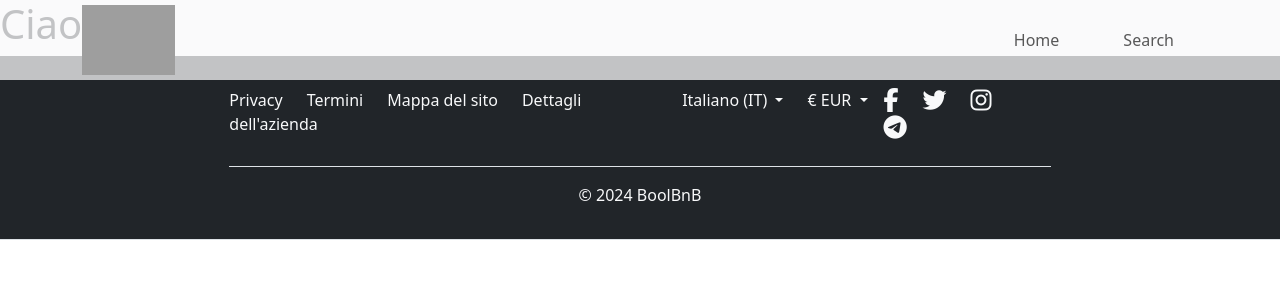
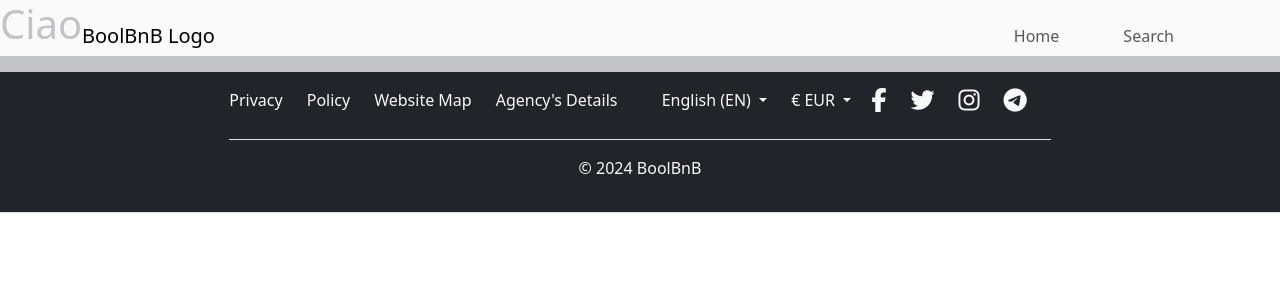
Before and after one commit to agnesvarga1/boolbnb-frontend, a Vue app: page /Advanced in a window 1280 px wide. Shown: the top 300 px of the page. Built offline with nearby package versions, Linux system fonts and the light colour scheme; grey boxes are pictures that could not be loaded.

Commit message:
fix: translted in english

```diff
--- a/index.html
+++ b/index.html
@@ -2,9 +2,9 @@
 <html lang="en">
   <head>
     <meta charset="UTF-8" />
-    <link rel="icon" type="image/svg+xml" href="/vite.svg" />
+
     <meta name="viewport" content="width=device-width, initial-scale=1.0" />
-    <title>DC Comics</title>
+    <title>BoolBnB</title>
   </head>
   <body>
     <div id="app"></div>
--- a/src/components/AppFooter.vue
+++ b/src/components/AppFooter.vue
@@ -1,61 +1,80 @@
 <script>
 export default {
-    name: 'AppFooter',
-    components: {
-
+  name: "AppFooter",
+  components: {},
+  data() {
+    return {};
   },
-    data(){
-        return{
-
-        }
-        },
-        methods: {
-
-        },
-        mounted() {
-
-        }
-}
+  methods: {},
+  mounted() {},
+};
 </script>
 
 <template>
-
   <footer class="text-center text-lg-start text-light bg-dark">
-
     <section class="d-flex flex-column align-items-center p-4 border-bottom">
-
-        <div class="d-flex justify-content-between col-8 gap-3 my-2 pb-4 border-bottom">
+      <div
+        class="d-flex justify-content-between col-8 gap-3 my-2 pb-4 border-bottom"
+      >
         <!-- Links -->
         <div>
           <a href="#" class="text-light me-4 text-decoration-none">Privacy</a>
-                <a href="#" class="text-light me-4 text-decoration-none">Termini</a>
-                <a href="#" class="text-light me-4 text-decoration-none">Mappa del sito</a>
-                <a href="#" class="text-light me-4 text-decoration-none">Dettagli dell'azienda</a>
+          <a href="#" class="text-light me-4 text-decoration-none">Policy</a>
+          <a href="#" class="text-light me-4 text-decoration-none"
+            >Website Map</a
+          >
+          <a href="#" class="text-light me-4 text-decoration-none"
+            >Agency's Details</a
+          >
         </div>
 
         <!-- Language and currency selectors -->
         <div class="d-flex justify-content-center">
           <!-- Language selector -->
           <div class="dropdown me-4 text-decoration-none">
-                    <a class="text-light dropdown-toggle text-decoration-none" href="#" role="button"
-                        id="dropdownLanguageLink" data-bs-toggle="dropdown" aria-expanded="false">
-                        Italiano (IT)
+            <a
+              class="text-light dropdown-toggle text-decoration-none"
+              href="#"
+              role="button"
+              id="dropdownLanguageLink"
+              data-bs-toggle="dropdown"
+              aria-expanded="false"
+            >
+              English (EN)
             </a>
-                    <ul class="dropdown-menu " aria-labelledby="dropdownLanguageLink">
-                        <li><a class="dropdown-item text-decoration-none" href="#">English (EN)</a></li>
-                        <li><a class="dropdown-item text-decoration-none" href="#">Español (ES)</a></li>
+            <ul class="dropdown-menu" aria-labelledby="dropdownLanguageLink">
+              <li>
+                <a class="dropdown-item text-decoration-none" href="#">
+                  Italiano (IT)</a
+                >
+              </li>
+              <li>
+                <a class="dropdown-item text-decoration-none" href="#"
+                  >Español (ES)</a
+                >
+              </li>
               <!-- Add other languages here -->
             </ul>
           </div>
           <!-- Currency selector -->
           <div class="dropdown">
-                    <a class="text-light dropdown-toggle text-decoration-none" href="#" role="button"
-                        id="dropdownCurrencyLink" data-bs-toggle="dropdown" aria-expanded="false">
+            <a
+              class="text-light dropdown-toggle text-decoration-none"
+              href="#"
+              role="button"
+              id="dropdownCurrencyLink"
+              data-bs-toggle="dropdown"
+              aria-expanded="false"
+            >
               € EUR
             </a>
             <ul class="dropdown-menu" aria-labelledby="dropdownCurrencyLink">
-                        <li><a class="dropdown-item text-decoration-none" href="#">$ USD</a></li>
-                        <li><a class="dropdown-item text-decoration-none" href="#">£ GBP</a></li>
+              <li>
+                <a class="dropdown-item text-decoration-none" href="#">$ USD</a>
+              </li>
+              <li>
+                <a class="dropdown-item text-decoration-none" href="#">£ GBP</a>
+              </li>
               <!-- Add other currencies here -->
             </ul>
           </div>
@@ -76,7 +95,6 @@ export default {
             <i class="fab fa-telegram-plane fs-4"></i>
           </a>
         </div>
-
       </div>
 
       <!-- Brand -->
@@ -85,9 +103,6 @@ export default {
       </div>
     </section>
   </footer>
-
 </template>
 
-<style lang="scss">
-
-</style>
+<style lang="scss"></style>
--- a/src/components/AppHeader.vue
+++ b/src/components/AppHeader.vue
@@ -1,35 +1,37 @@
 <script>
 export default {
-    name: 'AppHeader',
-    components: {
-
+  name: "AppHeader",
+  components: {},
+  data() {
+    return {};
   },
-    data(){
-        return{
-
-        }
-        },
-        methods: {
-
-        },
-        mounted() {
-
-        }
-}
+  methods: {},
+  mounted() {},
+};
 </script>
 
 <template>
+  <nav
+    class="navbar navbar-expand-lg navbar-light bg-light fixed-top bg-opacity-75 p-0"
+  >
+    <div class="container">
+      <router-link class="navbar-brand m-0" :to="{ name: 'Home' }">
+        BoolBnB Logo
+      </router-link>
+      <!-- <a class="navbar-brand m-0 " href="#">
 
-    <nav class="navbar navbar-expand-lg navbar-light bg-light fixed-top bg-opacity-75 p-0">
+                <img src="./photo_5839426266103660487_x.jpg" alt="Logo" style="max-height: 70px;">
+            </a> -->
 
-        <div class="container">
-
-            <a class="navbar-brand m-0 " href="#"> <!-- URL della tua homepage -->
-                <img src="./photo_5839426266103660487_x.jpg" alt="Logo" style="max-height: 70px;">
-            </a>
-
-            <button class="navbar-toggler" type="button" data-bs-toggle="collapse" data-bs-target="#navbarNav"
-                aria-controls="navbarNav" aria-expanded="false" aria-label="Toggle navigation">
+      <button
+        class="navbar-toggler"
+        type="button"
+        data-bs-toggle="collapse"
+        data-bs-target="#navbarNav"
+        aria-controls="navbarNav"
+        aria-expanded="false"
+        aria-label="Toggle navigation"
+      >
         <span class="navbar-toggler-icon"></span>
       </button>
 
@@ -49,9 +51,6 @@ export default {
       </div>
     </div>
   </nav>
-
 </template>
 
-<style lang="scss">
-
-</style>
+<style lang="scss"></style>
--- a/src/pages/Homepage.vue
+++ b/src/pages/Homepage.vue
@@ -1,74 +1,79 @@
 <script>
 export default {
-    name: 'Homepage',
-    components: {
-
+  name: "Homepage",
+  components: {},
+  data() {
+    return {};
   },
-    data(){
-        return{
-
-        }
-        },
-        methods: {
-
-        },
-        mounted() {
-
-        }
-}
+  methods: {},
+  mounted() {},
+};
 </script>
 
 <template>
-
   <!-- Hero Image -->
-    <div class="bg-image py-5 text-center shadow-1-strong mb-5 d-flex align-items-end justify-content-center"
-        style="width:100vw; height: 70vh; background-size: cover; background-position: center; background-image: url('./immobili-di-prestigio-milano-1024x681.jpg');">
-        <div class="col-12 ">
-            <div class="row mt-5 mx-0 col-12 bg-primary shadow bg-opacity-50 py-3 text-light">
-                <h2 class="fw-bold">Appartamenti boscosi</h2>
+  <div
+    class="bg-image py-5 text-center shadow-1-strong mb-5 d-flex align-items-end justify-content-center"
+    style="
+      width: 100vw;
+      height: 70vh;
+      background-size: cover;
+      background-position: center;
+      background-image: url('./immobili-di-prestigio-milano-1024x681.jpg');
+    "
+  >
+    <div class="col-12">
+      <div
+        class="row mt-5 mx-0 col-12 bg-primary shadow bg-opacity-50 py-3 text-light"
+      >
+        <h2 class="fw-bold">Foresty Appartments</h2>
       </div>
       <div class="py-2 mt-3">
-                <a class="btn btn-primary" href="#" role="button">Affitta subito!</a>
+        <a class="btn btn-primary" href="#" role="button">Get Details!</a>
       </div>
     </div>
   </div>
 
   <!-- Search Section -->
   <section class="container my-5 d-flex">
-
     <div class="col-3">
-            <h2 class="mb-4 ">Dove vuoi andare?</h2>
+      <h2 class="mb-4">Where to go?</h2>
     </div>
 
     <div class="input-group">
       <div class="input-group mb-3">
-                <input type="text" class="form-control border border-end-0" placeholder="Recipient's username"
-                    aria-label="Recipient's username" aria-describedby="button-addon2">
-                <button class="btn border border-start-0" type="button" id="button-addon2">Icona Lente</button>
+        <input
+          type="text"
+          class="form-control border border-end-0"
+          placeholder="Where?"
+          aria-describedby="button-addon2"
+        />
+        <button
+          class="btn border border-start-0"
+          type="button"
+          id="button-addon2"
+        >
+          <i class="fa-solid fa-magnifying-glass"></i>
+        </button>
       </div>
     </div>
-
   </section>
 
   <section class="container my-5">
-        <h2 class="mb-4">Appartamenti in evidenza</h2>
+    <h2 class="mb-4">Featured Appartments</h2>
     <div class="row">
-
       <!-- Card (Fare v-for o foreach (laravel o vue)) -->
       <div class="row">
         <router-link :to="{ name: 'Appartament' }" class="nav-link">
-                    Appartament
-
+          <!-- Appartment -->
 
           <!-- @foreach ($apartments as $apartment) -->
 
           <div class="col-md-4 mb-4">
             <div class="card h-100" onclick="window.location='';">
-
               <!-- <img src="{{ $apartment->cover_image }}" class="card-img-top" alt="{{ $apartment->slug }}"> -->
 
               <div class="card-body d-flex flex-column">
-
                 <h5 class="card-title">
                   <!-- {{ $apartment->title }} -->
                 </h5>
@@ -82,20 +87,14 @@ export default {
                 </h6>
 
                 <!-- Redirect alla show -->
-
-
               </div>
             </div>
           </div>
         </router-link>
         <!-- @endforeach -->
       </div>
-
     </div>
   </section>
-
 </template>
 
-<style lang="scss">
-
-</style>
+<style lang="scss"></style>
```
Lines whose indentation alone changed are shown as unchanged.
